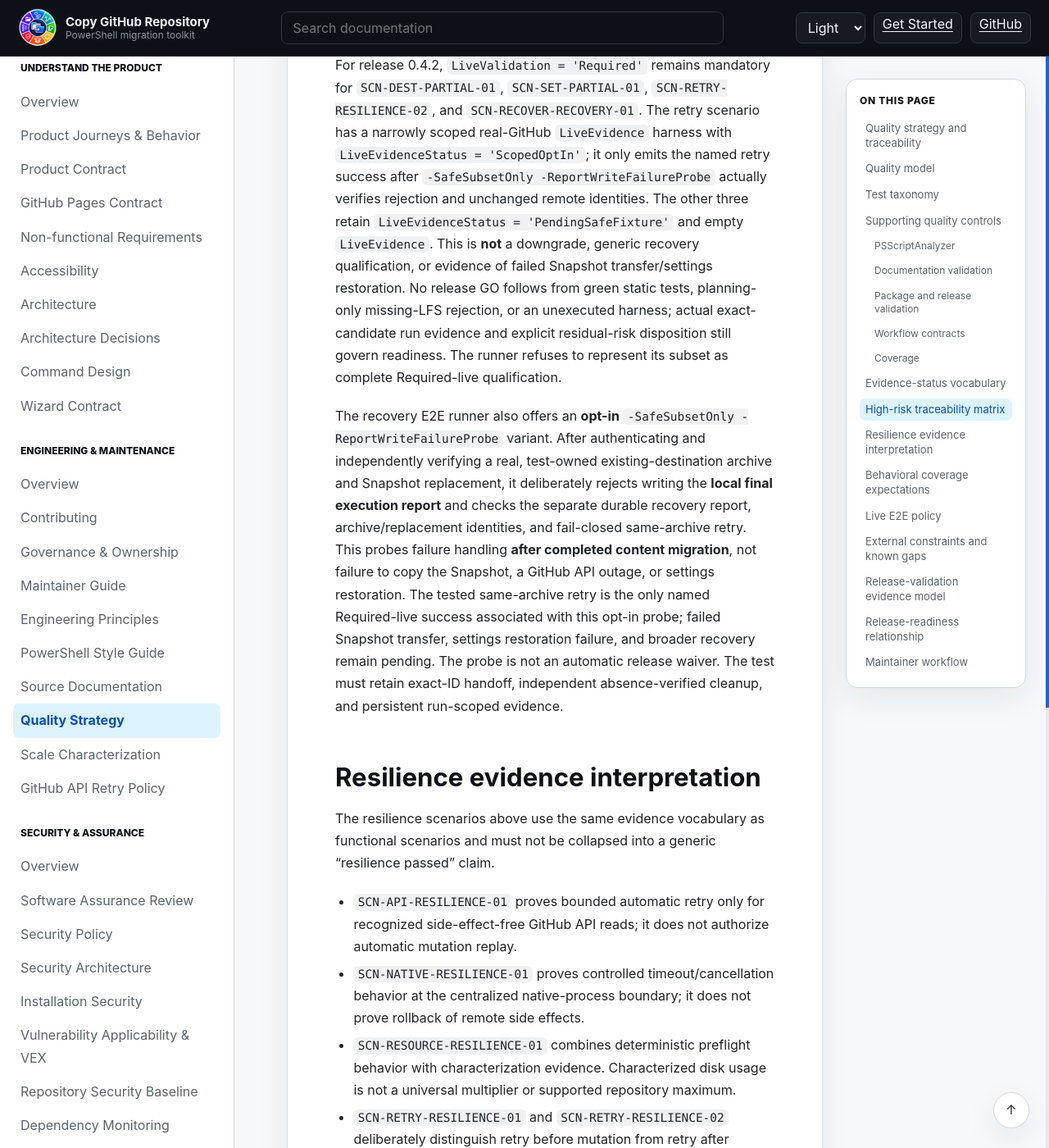
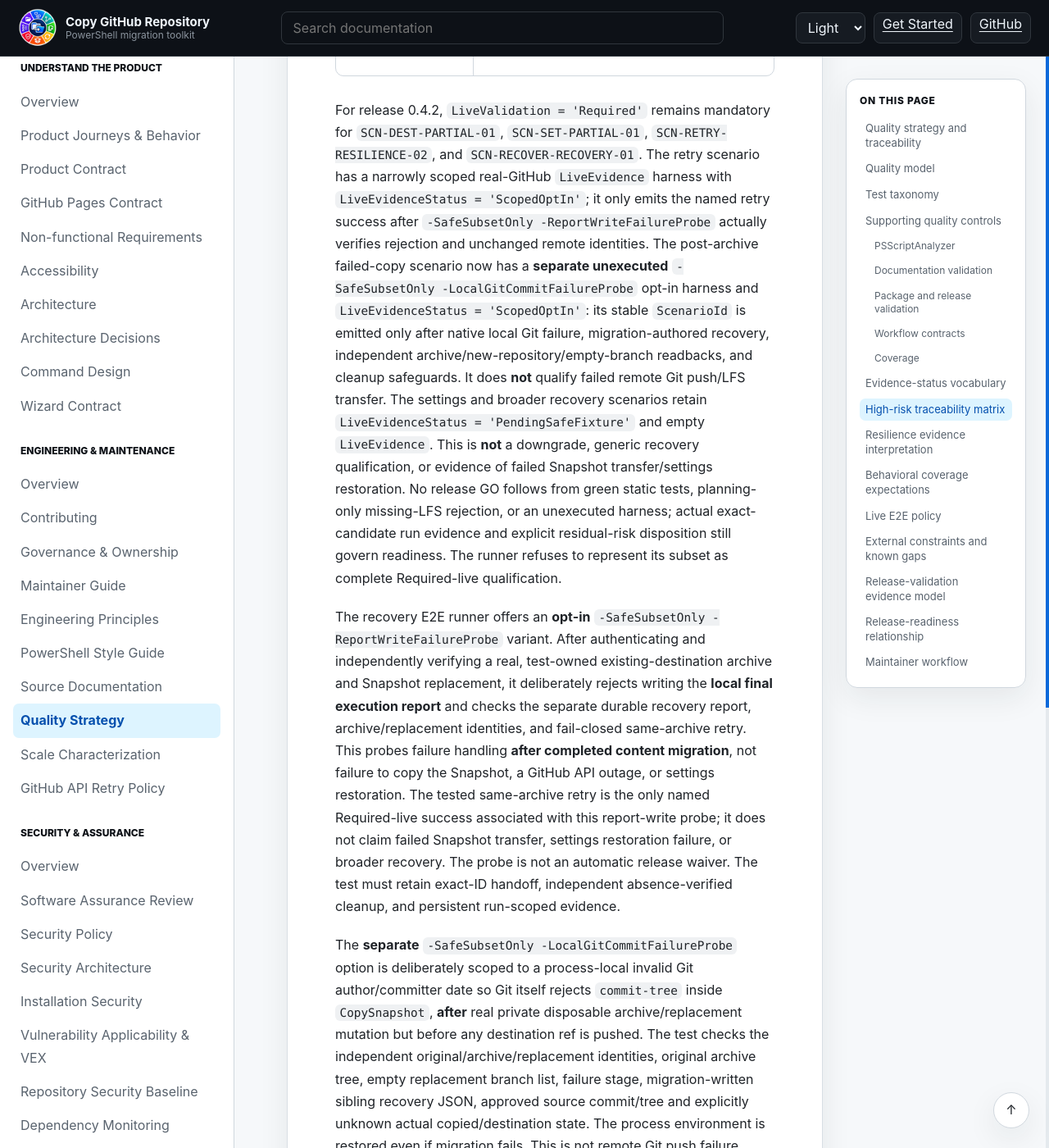
Before and after one commit to infoconex/copy-github-repo, a Jekyll site: the page built from docs/engineering/quality-strategy.md, in a window 1280 px wide and 1400 px high, scrolled down 7344 px. Shown: the whole window at 82% size. Built offline with Jekyll 4.4.1, drawn with Linux system fonts in a browser that asks for light colours; some of the changed text lies outside the part shown.

Commit message:
docs(quality): distinguish new opt-in local Git copy failure from remote and settings faults

```diff
--- a/docs/engineering/quality-strategy.md
+++ b/docs/engineering/quality-strategy.md
@@ -83,13 +83,13 @@ This matrix is a human-readable index, not a replacement for the machine-readabl
 | Planning / immutable source state — `CAP-PLAN`, `SCN-PLAN-*` | `ApprovedSourceState.Tests.ps1`, `StaleStateSafety.Tests.ps1`, `RiskFailurePaths.Tests.ps1` | Exercised indirectly by copy E2E harnesses | See immutable `v0.1.0` qualification evidence for exact-candidate live-run status |
 | Snapshot — `CAP-SNAP`, `SCN-SNAP-*` | `NewDestinationSnapshot.Tests.ps1`, `SnapshotPagination.Tests.ps1`, `Provenance.Tests.ps1` | `Invoke-SnapshotEndToEndTests.ps1` | See immutable `v0.1.0` qualification evidence for exact-candidate live-run status |
 | FullHistory — `CAP-HIST`, `SCN-HIST-*` | `FullHistory.Tests.ps1`, `ApprovedSourceState.Tests.ps1` | `Invoke-FullHistoryEndToEndTests.ps1` | See immutable `v0.1.0` qualification evidence for exact-candidate live-run status |
-| Existing-destination replacement — `CAP-DEST`, `SCN-DEST-*` | `ExistingDestinationReplacement.Tests.ps1`, `ReplacementExecutionEvidence.Tests.ps1`, `Recovery.Tests.ps1` | `Invoke-RecoveryEndToEndTests.ps1 -SafeSubsetOnly` verifies a real-GitHub happy path; the opt-in report-write probe proves archive preservation after completed Snapshot copy but not failed replacement copy | `SCN-DEST-HAPPY-01` needs exact-main candidate execution; `SCN-DEST-PARTIAL-01` remains Required/live-unverified for its distinct replacement-failure boundary |
+| Existing-destination replacement — `CAP-DEST`, `SCN-DEST-*` | `ExistingDestinationReplacement.Tests.ps1`, `ReplacementExecutionEvidence.Tests.ps1`, `Recovery.Tests.ps1` | `-SafeSubsetOnly` proves the authenticated archive/replacement happy path; opt-in `-LocalGitCommitFailureProbe` attempts native local Snapshot commit failure after archived original/new replacement IDs are established; separate `-ReportWriteFailureProbe` tests after-copy report I/O failure | `SCN-DEST-PARTIAL-01` remains Required and opt-in **unverified until genuine authenticated execution**; no failed remote Git push is claimed |
 | Same-name archive/replace — `CAP-SAME`, `SCN-SAME-*` | `SameNameExecution.Tests.ps1`, `SameNameSafety.Tests.ps1`, `SameNameFullHistory.Tests.ps1` | `Invoke-SameNameEndToEndTests.ps1`, `Invoke-SameNameFullHistoryEndToEndTests.ps1` | See immutable `v0.1.0` qualification evidence for exact-candidate live-run status |
 | Git LFS — `CAP-LFS`, `SCN-LFS-*` | `GitLfs.Tests.ps1` plus mode-specific integration tests | `Invoke-GitLfsEndToEndTests.ps1` | See immutable `v0.1.0` qualification evidence for exact-candidate live-run status |
 | Settings — `CAP-SET`, `SCN-SET-*` | `RepositorySettings.Tests.ps1` | `Invoke-RepositorySettingsEndToEndTests.ps1` tests supported settings success; no safe forced post-content settings failure fixture is qualified | `SCN-SET-PARTIAL-01` remains Required/live-unverified (pending 0.4.2 live evidence) |
 | Protection — `CAP-PROT`, `SCN-PROT-*` | `Protection.Tests.ps1`, `ProtectionRestoreStatus.Tests.ps1` | Live verification may be constrained by repository/account plan features | See immutable `v0.1.0` qualification evidence for exact-candidate live-run status and constraints |
 | Wizard — `CAP-WIZ`, wizard `SCN-*` | Wizard Unit suites plus `WizardMigrationIntegration.Tests.ps1`, `WizardOrchestration.Tests.ps1` | Underlying migration E2E harnesses validate engine behavior; wizard-specific live use is not required for every release | No independent wizard-specific live claim is made here |
-| Verification / recovery — `CAP-VERIFY`, `CAP-EVID`, `SCN-*-VERIFY`, `SCN-*-PARTIAL`, `SCN-*-RECOVERY` | `Recovery.Tests.ps1`, `RiskFailurePaths.Tests.ps1`, `ReplacementExecutionEvidence.Tests.ps1`, relevant mode suites | The opt-in recovery E2E probe verifies a real post-mutation local completion-report failure and durable archive/replacement recovery record; it does not prove failed copy or full provenance | `SCN-RECOVER-RECOVERY-01` remains Required/live-unverified for broader planned-versus-actual recovery evidence and failure boundaries |
+| Verification / recovery — `CAP-VERIFY`, `CAP-EVID`, `SCN-*-VERIFY`, `SCN-*-PARTIAL`, `SCN-*-RECOVERY` | `Recovery.Tests.ps1`, `RiskFailurePaths.Tests.ps1`, `ReplacementExecutionEvidence.Tests.ps1`, relevant mode suites | The completed local-report I/O probe verifies recovery after successful Snapshot; a new opt-in native Git commit-tree failure fixture targets pre-publication `CopySnapshot` recovery after real archive/replacement, separately from settings failure | `SCN-RECOVER-RECOVERY-01` remains Required/live-unverified for the broader partial/ambiguous mutation and settings recovery boundaries |
 | API throttling/transient reads — `SCN-API-RESILIENCE-01` | `GitHubApiAdapters.Tests.ps1` | Live rate-limit/service degradation is external and not required as a deterministic release fixture | Automatically tested; no live-release degradation claim |
 | Native timeout/controlled cancellation — `SCN-NATIVE-RESILIENCE-01` | `NativeCommandStreams.Tests.ps1` | Real native Git/Git LFS behavior is exercised by mode E2E harnesses; timeout injection itself is deterministic CI evidence | Automatically tested; exact-candidate live mutation evidence remains release-specific |
 | Local disk/temp exhaustion — `SCN-RESOURCE-RESILIENCE-01` | `LocalResourcePreflight.Tests.ps1` | Scale characterization supplies measured workspace evidence rather than a destructive low-disk live fixture | Characterized/automatically tested; no universal size limit claimed |
@@ -99,9 +99,11 @@ This matrix is a human-readable index, not a replacement for the machine-readabl
 | Cross-platform interruption — `SCN-INTERRUPT-RESILIENCE-01` | `InterruptionContract.Tests.ps1`, `NativeCommandStreams.Tests.ps1` | Raw Ctrl+C/hard termination is intentionally not synthesized as a portable blocking E2E assertion | Deterministic portions automatically tested; host signal delivery constrained |
 | Distribution / release — `CAP-DIST`, `CAP-REL` | package, release, installer/uninstaller, provenance, workflow Contract suites | Clean install/update verification is release-process evidence rather than repository-copy E2E | `v0.1.0` publication, package discovery/install/import, release assets, checksum, SBOM, and attestations were completed and verified through the release process |
 
-For release 0.4.2, `LiveValidation = 'Required'` remains mandatory for `SCN-DEST-PARTIAL-01`, `SCN-SET-PARTIAL-01`, `SCN-RETRY-RESILIENCE-02`, and `SCN-RECOVER-RECOVERY-01`. The retry scenario has a narrowly scoped real-GitHub `LiveEvidence` harness with `LiveEvidenceStatus = 'ScopedOptIn'`; it only emits the named retry success after `-SafeSubsetOnly -ReportWriteFailureProbe` actually verifies rejection and unchanged remote identities. The other three retain `LiveEvidenceStatus = 'PendingSafeFixture'` and empty `LiveEvidence`. This is **not** a downgrade, generic recovery qualification, or evidence of failed Snapshot transfer/settings restoration. No release GO follows from green static tests, planning-only missing-LFS rejection, or an unexecuted harness; actual exact-candidate run evidence and explicit residual-risk disposition still govern readiness. The runner refuses to represent its subset as complete Required-live qualification.
+For release 0.4.2, `LiveValidation = 'Required'` remains mandatory for `SCN-DEST-PARTIAL-01`, `SCN-SET-PARTIAL-01`, `SCN-RETRY-RESILIENCE-02`, and `SCN-RECOVER-RECOVERY-01`. The retry scenario has a narrowly scoped real-GitHub `LiveEvidence` harness with `LiveEvidenceStatus = 'ScopedOptIn'`; it only emits the named retry success after `-SafeSubsetOnly -ReportWriteFailureProbe` actually verifies rejection and unchanged remote identities. The post-archive failed-copy scenario now has a **separate unexecuted** `-SafeSubsetOnly -LocalGitCommitFailureProbe` opt-in harness and `LiveEvidenceStatus = 'ScopedOptIn'`: its stable `ScenarioId` is emitted only after native local Git failure, migration-authored recovery, independent archive/new-repository/empty-branch readbacks, and cleanup safeguards. It does **not** qualify failed remote Git push/LFS transfer. The settings and broader recovery scenarios retain `LiveEvidenceStatus = 'PendingSafeFixture'` and empty `LiveEvidence`. This is **not** a downgrade, generic recovery qualification, or evidence of failed Snapshot transfer/settings restoration. No release GO follows from green static tests, planning-only missing-LFS rejection, or an unexecuted harness; actual exact-candidate run evidence and explicit residual-risk disposition still govern readiness. The runner refuses to represent its subset as complete Required-live qualification.
 
-The recovery E2E runner also offers an **opt-in** `-SafeSubsetOnly -ReportWriteFailureProbe` variant. After authenticating and independently verifying a real, test-owned existing-destination archive and Snapshot replacement, it deliberately rejects writing the **local final execution report** and checks the separate durable recovery report, archive/replacement identities, and fail-closed same-archive retry. This probes failure handling **after completed content migration**, not failure to copy the Snapshot, a GitHub API outage, or settings restoration. The tested same-archive retry is the only named Required-live success associated with this opt-in probe; failed Snapshot transfer, settings restoration failure, and broader recovery remain pending. The probe is not an automatic release waiver. The test must retain exact-ID handoff, independent absence-verified cleanup, and persistent run-scoped evidence.
+The recovery E2E runner offers an **opt-in** `-SafeSubsetOnly -ReportWriteFailureProbe` variant. After authenticating and independently verifying a real, test-owned existing-destination archive and Snapshot replacement, it deliberately rejects writing the **local final execution report** and checks the separate durable recovery report, archive/replacement identities, and fail-closed same-archive retry. This probes failure handling **after completed content migration**, not failure to copy the Snapshot, a GitHub API outage, or settings restoration. The tested same-archive retry is the only named Required-live success associated with this report-write probe; it does not claim failed Snapshot transfer, settings restoration failure, or broader recovery. The probe is not an automatic release waiver. The test must retain exact-ID handoff, independent absence-verified cleanup, and persistent run-scoped evidence.
+
+The **separate** `-SafeSubsetOnly -LocalGitCommitFailureProbe` option is deliberately scoped to a process-local invalid Git author/committer date so Git itself rejects `commit-tree` inside `CopySnapshot`, **after** real private disposable archive/replacement mutation but before any destination ref is pushed. The test checks the independent original/archive/replacement identities, original archive tree, empty replacement branch list, failure stage, migration-written sibling recovery JSON, approved source commit/tree and explicitly unknown actual copied/destination state. The process environment is restored even if migration fails. This is not remote Git push failure, GitHub API outage, settings restore failure or general partial-content recovery; the new fixture has **no authenticated run evidence yet**, and a passing script cannot waive the other Required-live cases. Its cleanup remains exact-ID-guarded and independently absence-verified.
 
 ## Resilience evidence interpretation
 
```
